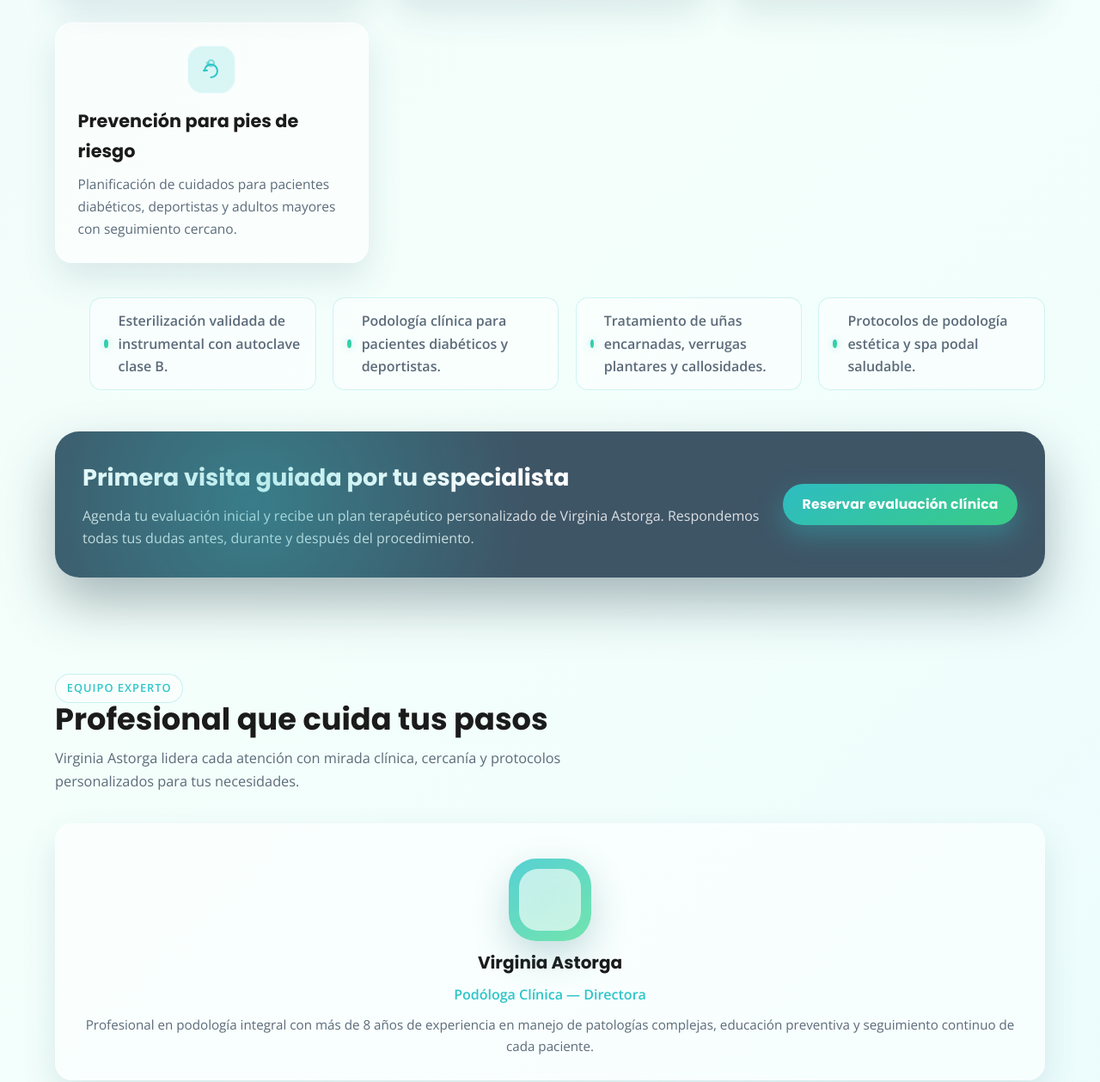
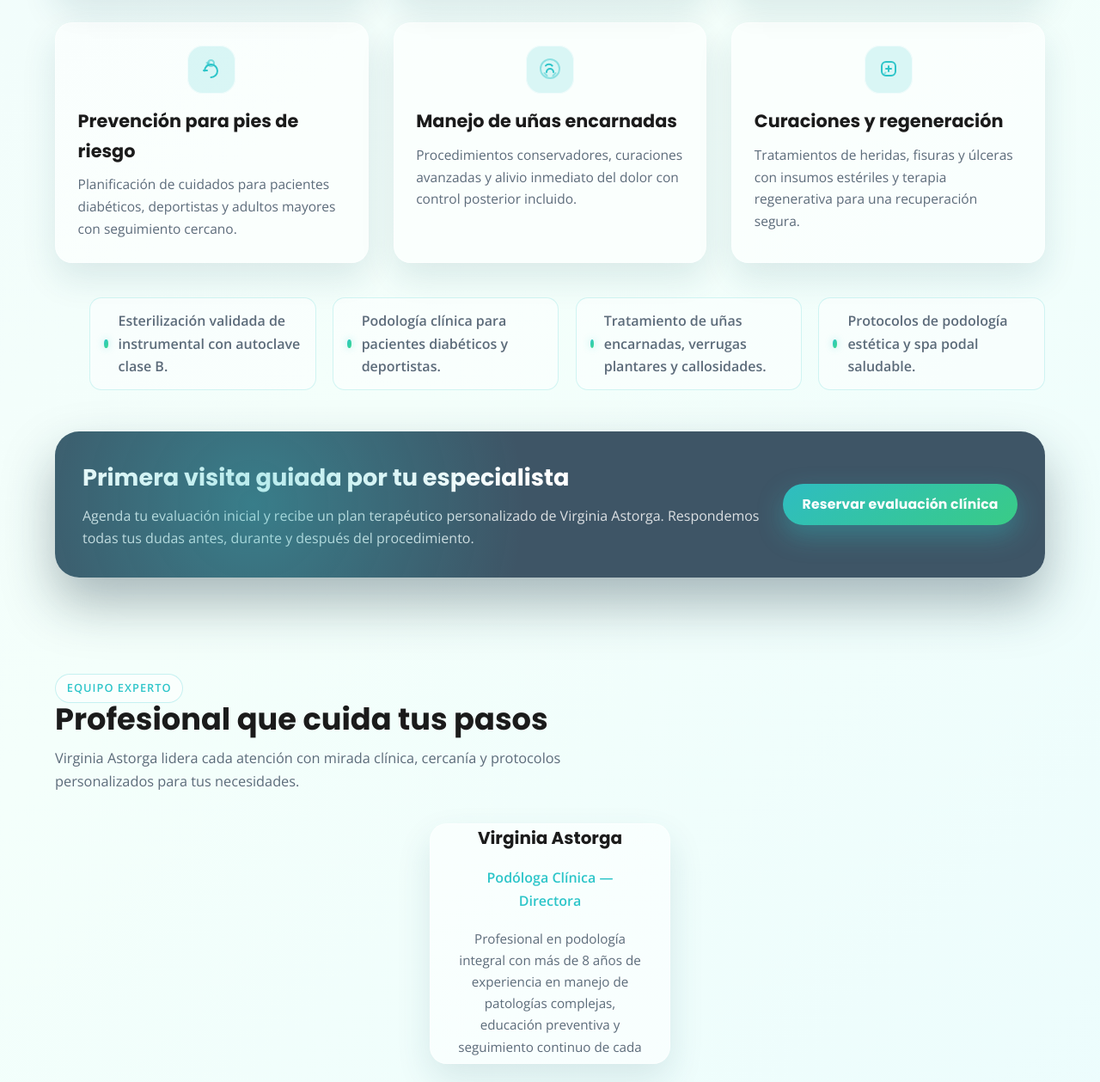
Before and after one commit to Ign14/podologiacochoa.cl, a plain HTML site: page index.html in a window 1280 px wide. Shown: the part 1318-2577 px from the top of the page at 86% size. Drawn offline with nearby package versions, Linux system fonts and the light colour scheme.

Commit message:
Actualizar tarjetas y duraciones de servicios

```diff
--- a/css/estilos.css
+++ b/css/estilos.css
@@ -515,15 +515,22 @@ header {
 
 .team-card {
   text-align: center;
-  padding-top: 2.5rem;
   width: 100%;
+  max-width: 280px;
+  aspect-ratio: 1 / 1;
+  padding: 2rem;
+  display: flex;
+  flex-direction: column;
+  align-items: center;
+  justify-content: center;
+  gap: 0.6rem;
 }
 
 .team-avatar {
-  width: 96px;
-  height: 96px;
-  border-radius: 32px;
-  margin: 0 auto 1.2rem;
+  width: 92px;
+  height: 92px;
+  border-radius: 28px;
+  margin: 0;
   background: linear-gradient(145deg, rgba(45, 197, 201, 0.8), rgba(57, 217, 138, 0.7));
   position: relative;
   overflow: hidden;
--- a/index.html
+++ b/index.html
@@ -101,6 +101,30 @@
           <h3>Prevención para pies de riesgo</h3>
           <p>Planificación de cuidados para pacientes diabéticos, deportistas y adultos mayores con seguimiento cercano.</p>
         </article>
+        <article class="card service-card fade-in" style="--delay: .43s;">
+          <span class="service-icon">
+            <svg width="28" height="28" viewBox="0 0 28 28" fill="none" xmlns="http://www.w3.org/2000/svg" aria-hidden="true">
+              <circle cx="14" cy="14" r="11" stroke="currentColor" stroke-width="2" opacity="0.45"/>
+              <path d="M10 18C10 15.7909 11.7909 14 14 14C16.2091 14 18 15.7909 18 18" stroke="currentColor" stroke-width="2" stroke-linecap="round" stroke-linejoin="round"/>
+              <path d="M9 10.5C9.8 9.4 11.3 8.7 12.8 8.7C14.3 8.7 15.7 9.4 16.6 10.5" stroke="currentColor" stroke-width="2" stroke-linecap="round"/>
+              <path d="M7.5 19L10.5 22M17.5 22L20.5 19" stroke="currentColor" stroke-width="2" stroke-linecap="round" opacity="0.45"/>
+            </svg>
+          </span>
+          <h3>Manejo de uñas encarnadas</h3>
+          <p>Procedimientos conservadores, curaciones avanzadas y alivio inmediato del dolor con control posterior incluido.</p>
+        </article>
+        <article class="card service-card fade-in" style="--delay: .5s;">
+          <span class="service-icon">
+            <svg width="28" height="28" viewBox="0 0 28 28" fill="none" xmlns="http://www.w3.org/2000/svg" aria-hidden="true">
+              <rect x="6" y="6" width="16" height="16" rx="5" stroke="currentColor" stroke-width="2"/>
+              <path d="M11 14H17" stroke="currentColor" stroke-width="2" stroke-linecap="round"/>
+              <path d="M14 11V17" stroke="currentColor" stroke-width="2" stroke-linecap="round"/>
+              <path d="M8.5 20.5L10.5 18.5" stroke="currentColor" stroke-width="2" stroke-linecap="round" opacity="0.45"/>
+            </svg>
+          </span>
+          <h3>Curaciones y regeneración</h3>
+          <p>Tratamientos de heridas, fisuras y úlceras con insumos estériles y terapia regenerativa para una recuperación segura.</p>
+        </article>
       </div>
       <ul class="service-list fade-in" style="--delay: .35s;">
         <li>Esterilización validada de instrumental con autoclave clase B.</li>
```
Also changed, not shown: servicios.html (+3 -4 lines).
